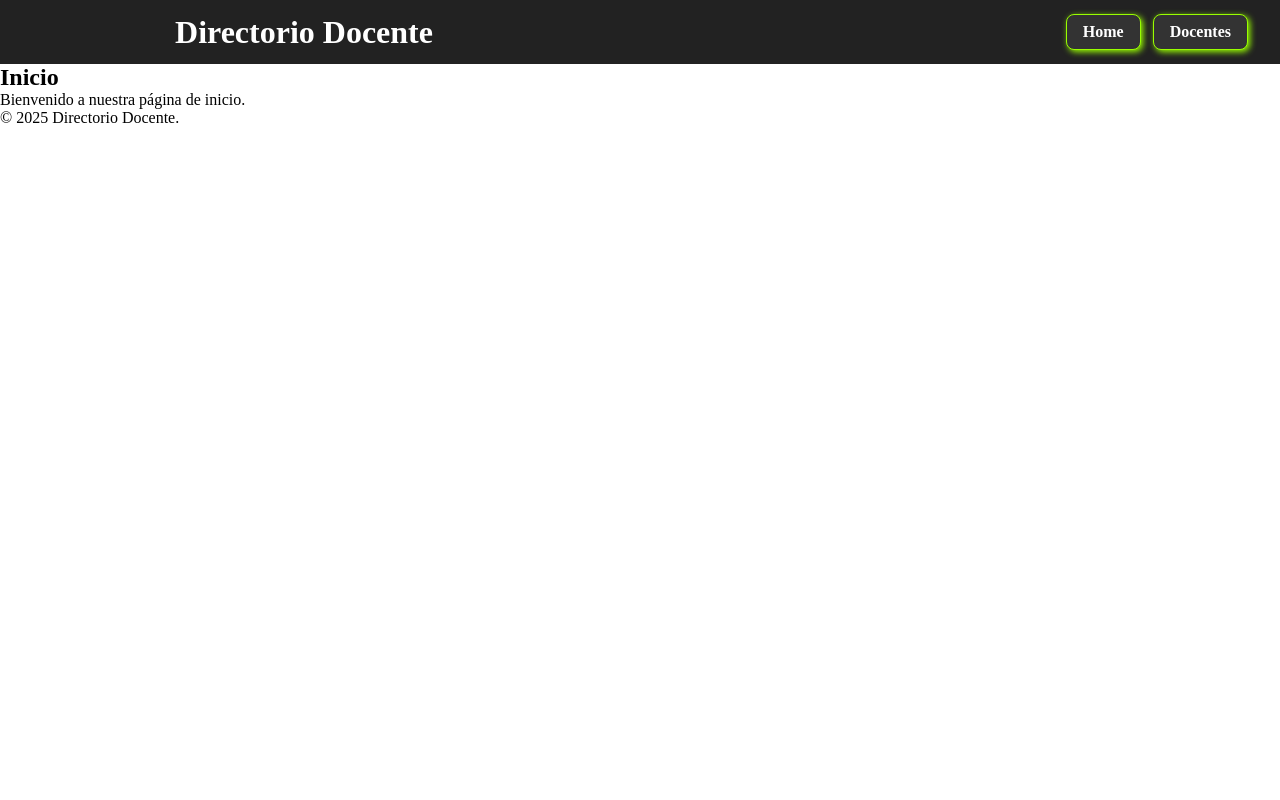
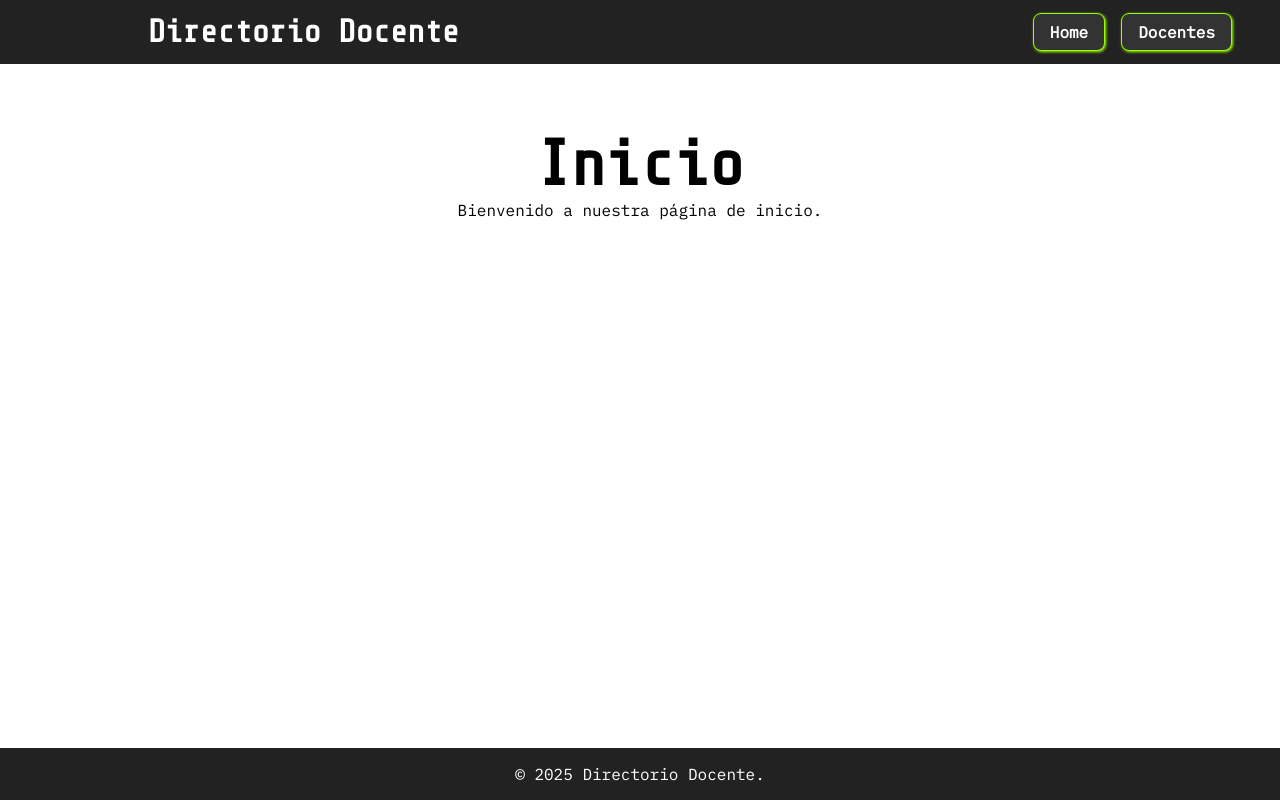
Before and after one commit to colochampre/django, a Django app: page / in a window 1280 px wide. Run offline with Django 5.2, Linux system fonts and the light colour scheme.

Commit message:
estilos base.css y home.css

```diff
--- a/directorio_docente/static/css/estilos.css
+++ b/directorio_docente/static/css/base.css
@@ -1,7 +1,15 @@
+@import url('https://fonts.googleapis.com/css2?family=Share+Tech+Mono&display=swap');
+@import url('https://fonts.googleapis.com/css2?family=IBM+Plex+Mono&display=swap');
+
 * {
     margin: 0;
     padding: 0;
     box-sizing: border-box;
+    font-family: 'IBM Plex Mono', monospace;
+}
+
+h1, h2, h3, h4, h5, h6 {
+    font-family: 'Share Tech Mono', monospace;
 }
 
 .header {
@@ -20,6 +28,7 @@
 
 .header .nav {
     margin: 0 2rem;
+    padding: 1rem;
     width: 50%;
     display: flex;
     flex-direction: row;
@@ -28,30 +37,47 @@
 
 .nav ul {
     display: flex;
-    gap: 12px;
+    gap: 1rem;
 }
 
 .nav li {
-    padding: 8px 16px;
+    list-style: none;
+}
+
+.boton {
+    padding: 0;
     background-color: #333;
     border: 1px solid #99ff00;
     border-radius: 8px;
-    list-style: none;
-    box-shadow: 2px 2px 6px #99ff00;
+    box-shadow: 1px 1px 3px #99ff00;
     transition: all 0.2s ease;
 }
 
-.nav li:hover {
+.boton:hover {
     background-color: #99ff00;
     cursor: pointer;
 }
 
-.nav a {
+.boton a {
+    display: block;
+    width: 100%;
+    height: 100%;
+    padding: 8px 16px;
     text-decoration: none;
+    font-weight: bold;
     color: white;
-    font-weight: bold;
 }
 
 .nav li:hover a {
     color: #333;
 }
+
+footer {
+    text-align: center;
+    padding: 1rem;
+    background-color: #222;
+    color: white;
+    position: fixed;
+    bottom: 0;
+    width: 100%;
+}
--- /dev/null
+++ b/directorio_docente/static/css/home.css
@@ -0,0 +1,8 @@
+.home-container {
+    text-align: center;
+    margin-top: 4rem;
+}
+
+h2 {
+    font-size: 4rem;
+}
--- a/directorio_docente/templates/base.html
+++ b/directorio_docente/templates/base.html
@@ -5,22 +5,25 @@
     <meta charset="UTF-8">
     <meta name="viewport" content="width=device-width, initial-scale=1.0">
     <title>Directorio Docente</title>
-    <link rel="stylesheet" href="{% static 'css/estilos.css' %}">
+    <link rel="stylesheet" href="{% static 'css/base.css' %}">
+    {% block others_css %}{% endblock %}
 </head>
 <body>
     <header class="header">
         <h1>Directorio Docente</h1>
         <nav class="nav">
             <ul>
-                <li><a href="{% url 'home' %}">Home</a></li>
-                <li><a href="{% url 'gestion_docentes:lista' %}">Docentes</a></li>
+                <li class="boton"><a href="{% url 'home' %}">Home</a></li>
+                <li class="boton"><a href="{% url 'gestion_docentes:lista' %}">Docentes</a></li>
             </ul>
         </nav>
     </header>
+
     <main>
         {% block content %}
         {% endblock %}
     </main>
+
     <footer>
         <p>© 2025 Directorio Docente.</p>
     </footer>
--- a/directorio_docente/templates/home.html
+++ b/directorio_docente/templates/home.html
@@ -1,8 +1,14 @@
 {% extends "base.html" %}
 
 {% block title %}Inicio{% endblock %}
+{% load static %}
+{% block others_css %}
+<link rel="stylesheet" href="{% static 'css/home.css' %}">
+{% endblock %}
 
 {% block content %}
+<div class="home-container">
     <h2>Inicio</h2>
     <p>Bienvenido a nuestra página de inicio.</p>
+</div>
 {% endblock %}
```
